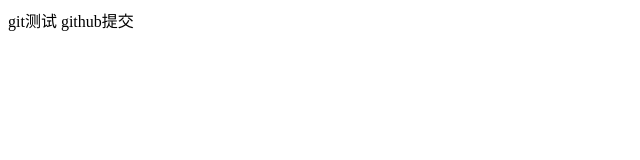
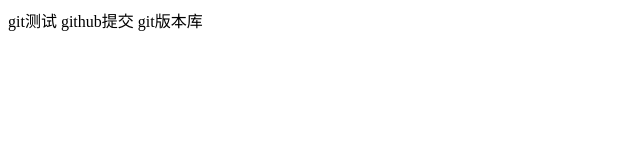
Before and after one commit to dgvddefggn/test119, a plain HTML site: page test.html in a window 1280 px wide. Shown: the whole page, without its empty margins (0-640 px from the left). Drawn offline with Linux system fonts and the light colour scheme.

Commit message:
test又加了

```diff
--- a/test.html
+++ b/test.html
@@ -6,5 +6,6 @@
 <body>
 git测试
 github提交
+git版本库
 </body>
 </html>
```
